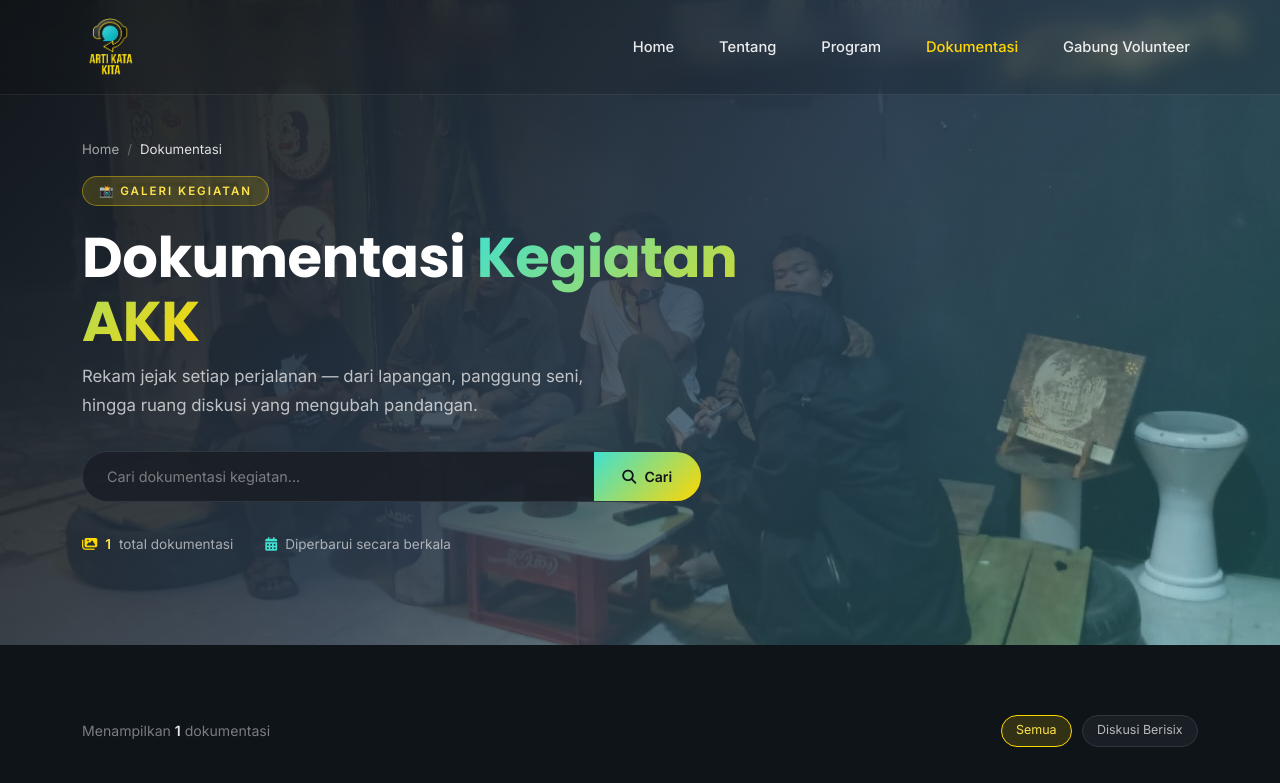
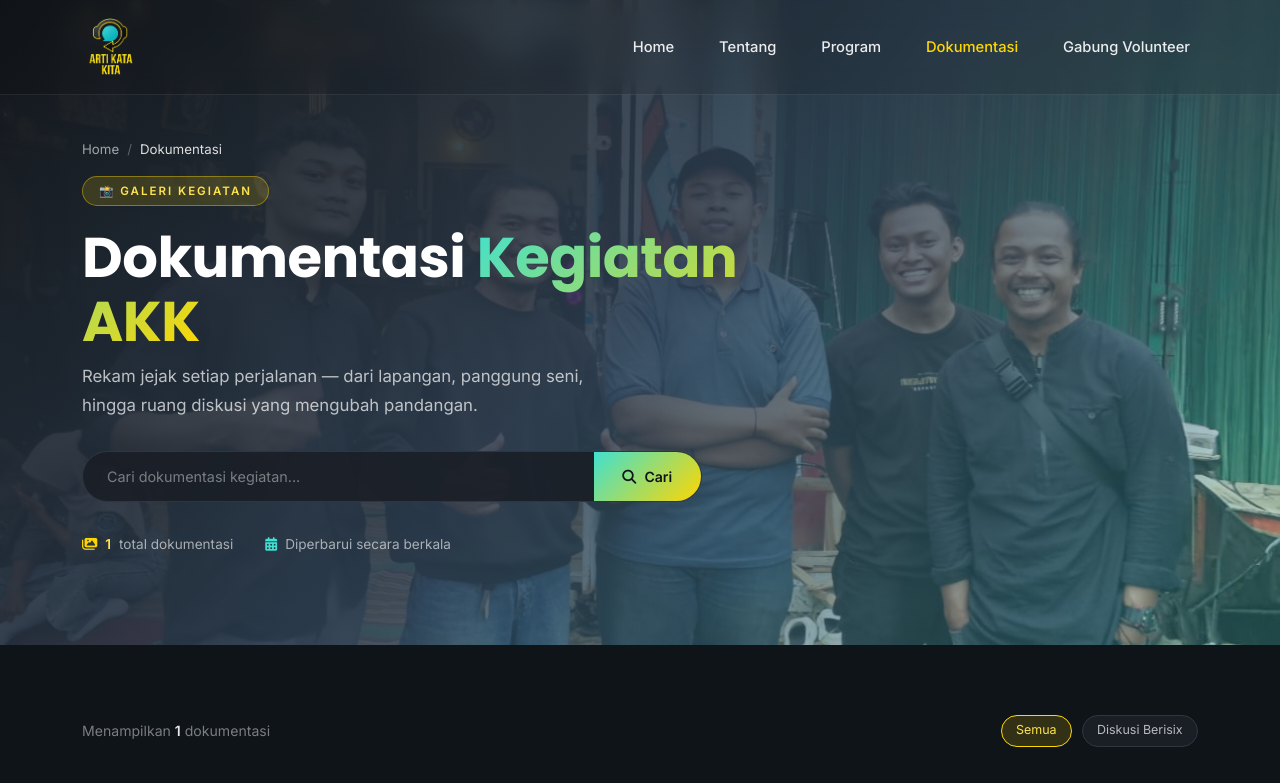
Before and after one commit to Munadia26/AKK-PORTOFOLIO, a CodeIgniter app: page /portofolio_AKK/dokumentasi in a window 1280 px wide. Shown: the top 783 px of the page. Run offline with CodeIgniter, Linux system fonts and the light colour scheme; data comes from the database, SQL or seed files in the repository.

Commit message:
update : backgorund

```diff
--- a/application/views/frontend/v_detail_dokumentasi.php
+++ b/application/views/frontend/v_detail_dokumentasi.php
@@ -137,7 +137,7 @@
         .detail-hero {
             position: relative;
             padding: 140px 0 80px;
-            background: url('<?= base_url('assets/img/Background.jpeg') ?>') center/cover no-repeat fixed;
+            background: url('<?= base_url('assets/img/background2.jpeg') ?>') center/cover no-repeat fixed;
             min-height: 350px;
             display: flex;
             align-items: center;
--- a/application/views/frontend/v_list_dokumentasi.php
+++ b/application/views/frontend/v_list_dokumentasi.php
@@ -72,7 +72,7 @@
         .list-hero {
             position: relative;
             padding: 140px 0 90px;
-            background: url('<?= base_url("assets/img/Background.jpeg") ?>') center/cover no-repeat fixed;
+            background: url('<?= base_url("assets/img/background2.jpeg") ?>') center/cover no-repeat fixed;
             min-height: 380px;
             display: flex;
             align-items: center;
```
